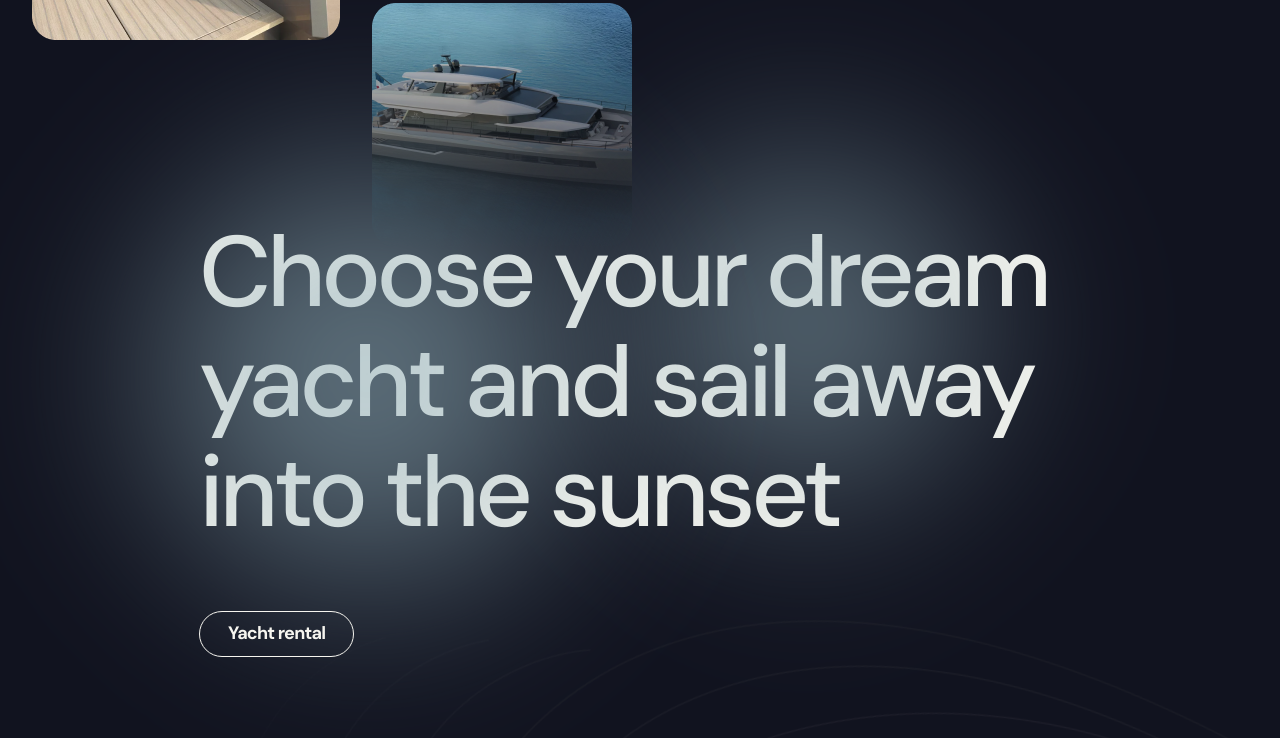
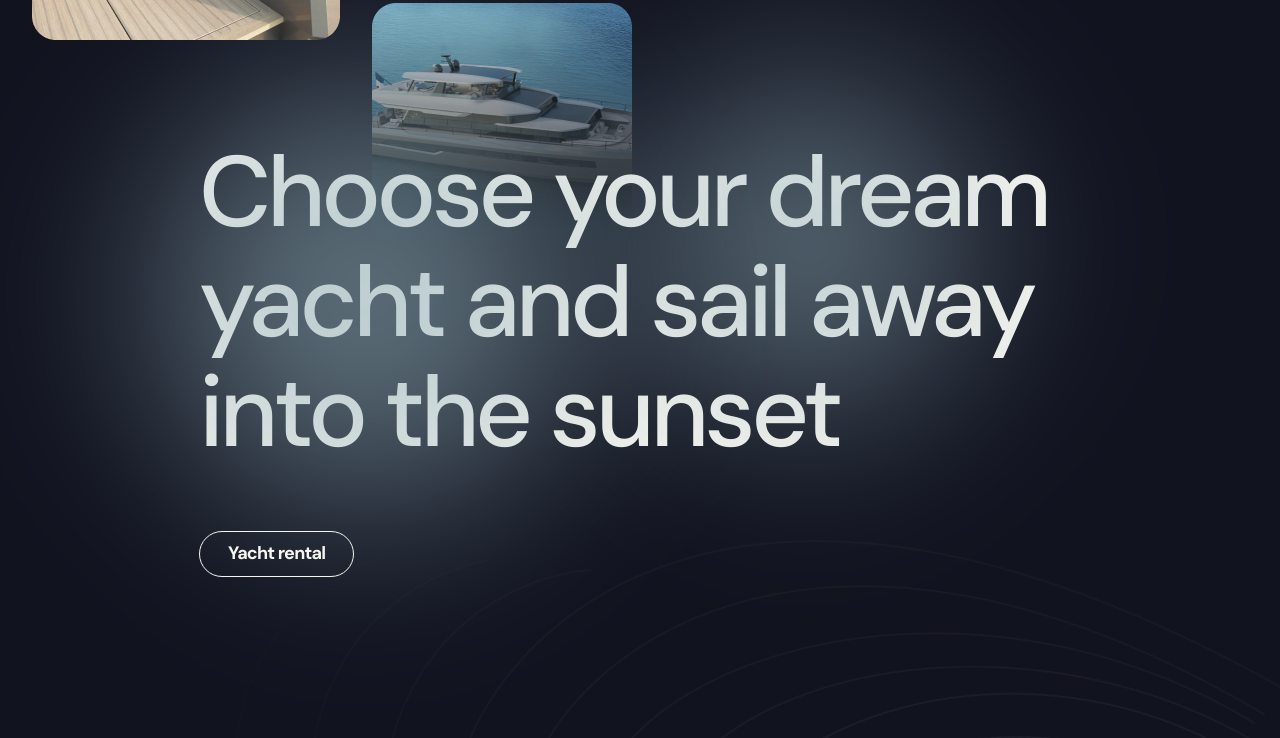
Before and after one commit to Nannielf/double, a website built with Vite: page src/index.html in a window 1280 px wide. Shown: the part 1699-2437 px from the top of the page. Built offline with nearby package versions, Linux system fonts and the light colour scheme; files whose address does not match are found by name.

Commit message:
Update yahts-block.css

```diff
--- a/src/css/yahts-block.css
+++ b/src/css/yahts-block.css
@@ -38,6 +38,20 @@
 
 .container-swiper {
   position: relative;
+  top: -200px;
+  margin-bottom: -200px;
+}
+@media only screen and (min-width: 768px) {
+  .container-swiper {
+    top: -40px;
+    margin-bottom: -40px;
+  }
+}
+@media only screen and (min-width: 1280px) {
+  .container-swiper {
+    top: -80px;
+    margin-bottom: -80px;
+  }
 }
 .container-swiper::after {
   display: block;
```
